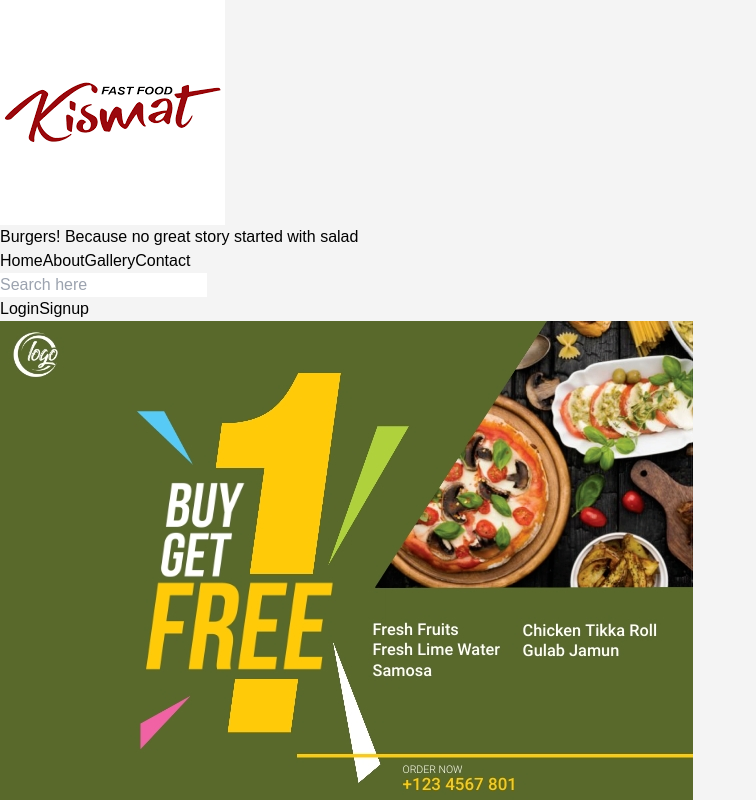
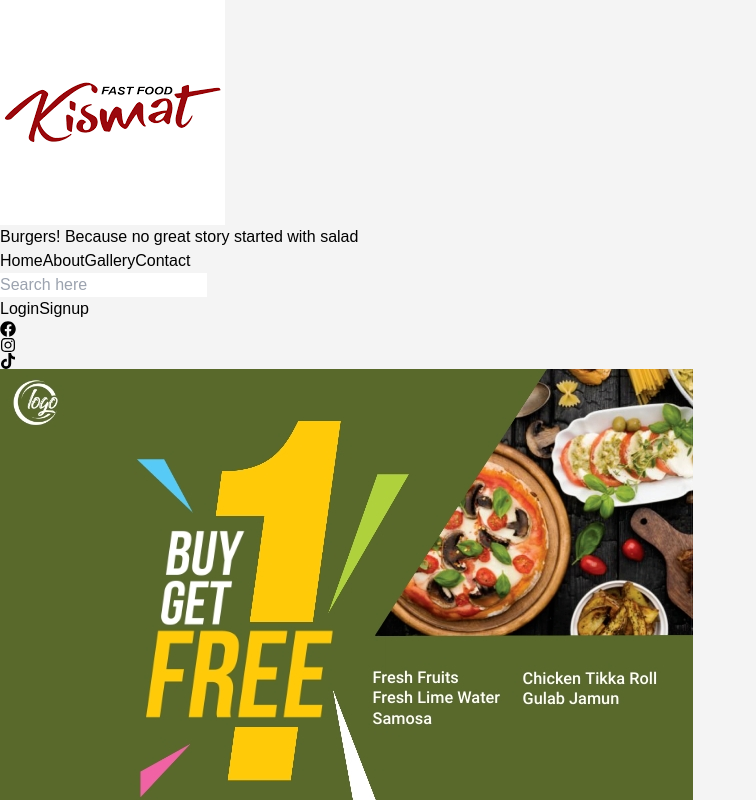
Before and after one commit to KISMAT1234/e-commerce, a React (Vite) app in the folder frontend/: page / in a window 1280 px wide. Shown: the top 800 px of the page, without its empty margins (0-756 px from the left). Built offline with nearby package versions, Linux system fonts and the light colour scheme.

Commit message:
iconadded

```diff
--- a/frontend/src/components/Navbar.jsx
+++ b/frontend/src/components/Navbar.jsx
@@ -3,6 +3,7 @@ import { useDispatch } from "react-redux";
 import { setSearch } from "../redux/slices/SearchSlice";
 import kismatlogo from "../assets/kismatlogo.png"
 import {Link} from "react-router-dom"
+import { FaFacebook,FaInstagram,FaTiktok } from "react-icons/fa";
 
 const Navbar = () => {
   const dispatch = useDispatch();
@@ -30,13 +31,20 @@ const Navbar = () => {
           onChange={(e) => dispatch(setSearch(e.target.value))}
           className="p-3 border border-gray-400 text-sm rounded-lg outline-none w-full lg:w-[25vw] h-[6vh]"
         /><br></br>
-        <div className="mt-2">
+        <div className="mt-2 flex justify-between">
+          <div>
           <Link to ="/login">
-              <button className="bg-green-600 rounded h-[6vh] w-[25%] md:ml-30 text-2xl font-bold">Login</button>
+              <button className="bg-green-600 rounded h-[6vh] md:ml-30 text-2xl font-bold">Login</button>
           </Link>
           <Link to="/signup">
-            <button className="bg-green-600 rounded h-[6vh] w-[25%] ml-10 text-2xl font-bold">Signup</button>
+            <button className="bg-green-600 rounded h-[6vh]  ml-4 text-2xl font-bold">Signup</button>
           </Link>
+          </div>
+          <div className="flex ">
+              <FaFacebook className="text-4xl  ml-5"/>
+              <FaInstagram className="text-4xl ml-5" />
+              <FaTiktok    className="text-4xl ml-5" />
+          </div>
         </div>
       </div>
     </nav>
```
